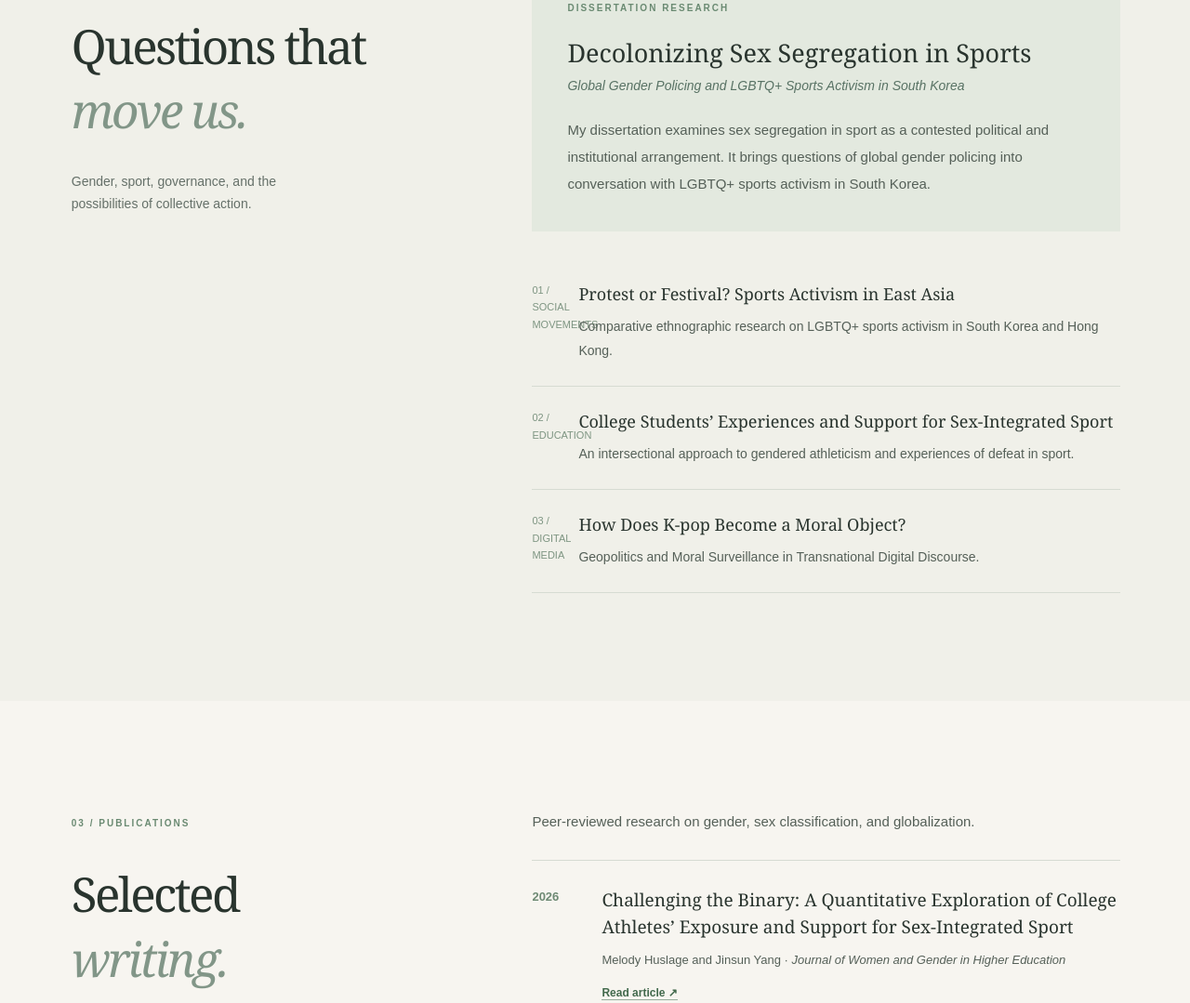
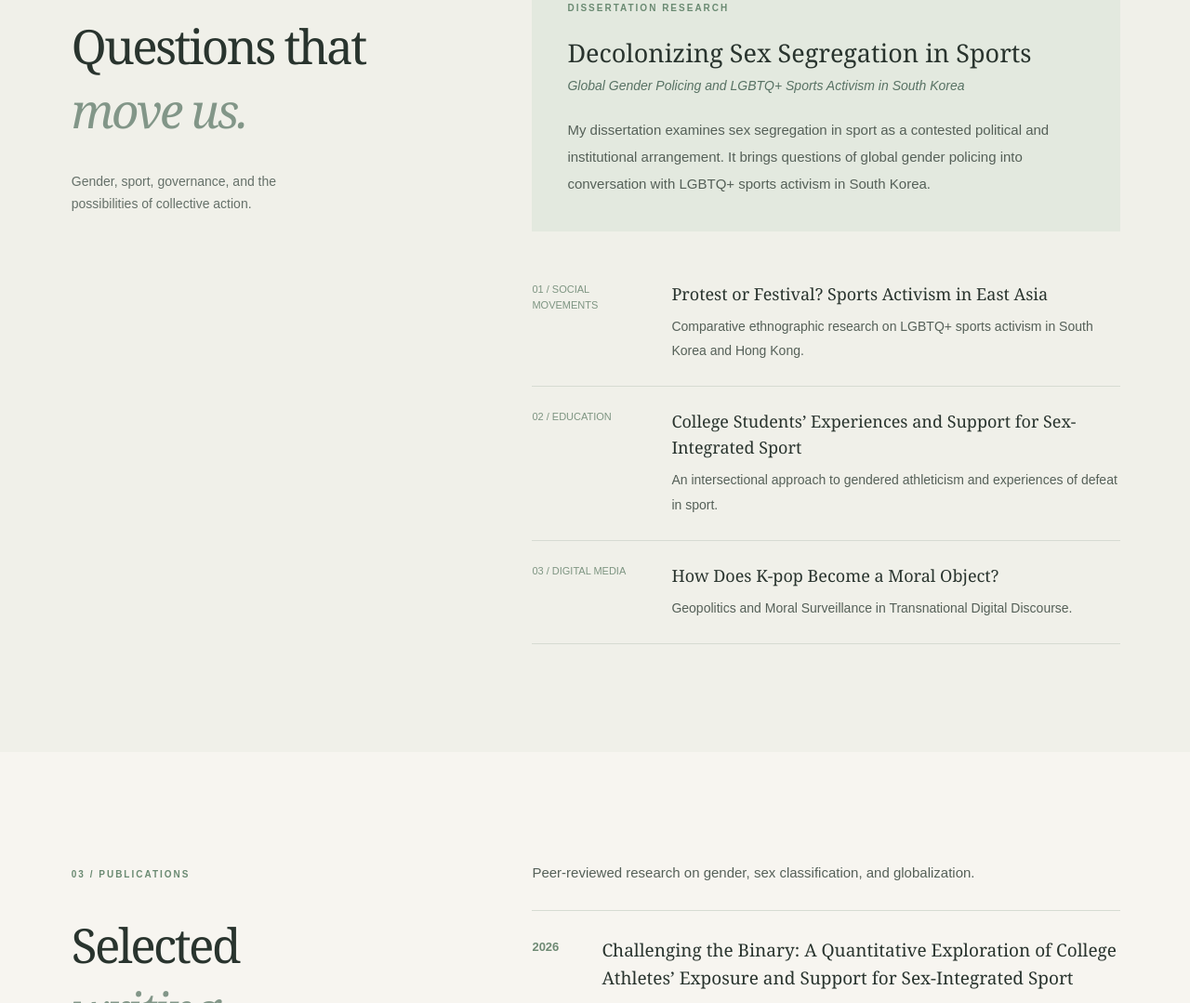
Before and after one commit to jasmine181818/jinsunyang-website, a plain HTML site: page index.html in a window 1280 px wide. Shown: the part 1732-2811 px from the top of the page at 93% size. Drawn offline with Linux system fonts and the light colour scheme.

Commit message:
Update styles.css

```diff
--- a/styles.css
+++ b/styles.css
@@ -29,3 +29,13 @@
 .media-video-title{font-family:Georgia,serif;font-size:clamp(20px,2.6vw,30px);line-height:1.35;max-width:470px}
 .media-play{background:#f8f7f0;color:#284834;width:68px;height:68px;border-radius:50%;display:flex;justify-content:center;align-items:center;font-size:25px;padding-left:4px}
 .media-watch{font-size:13px;text-decoration:underline;text-underline-offset:4px}
+/* Give research category labels more room */
+.project {
+  grid-template-columns: 130px minmax(0, 1fr);
+  gap: 20px;
+}
+
+.project-index {
+  overflow-wrap: break-word;
+  line-height: 1.6;
+}
```
